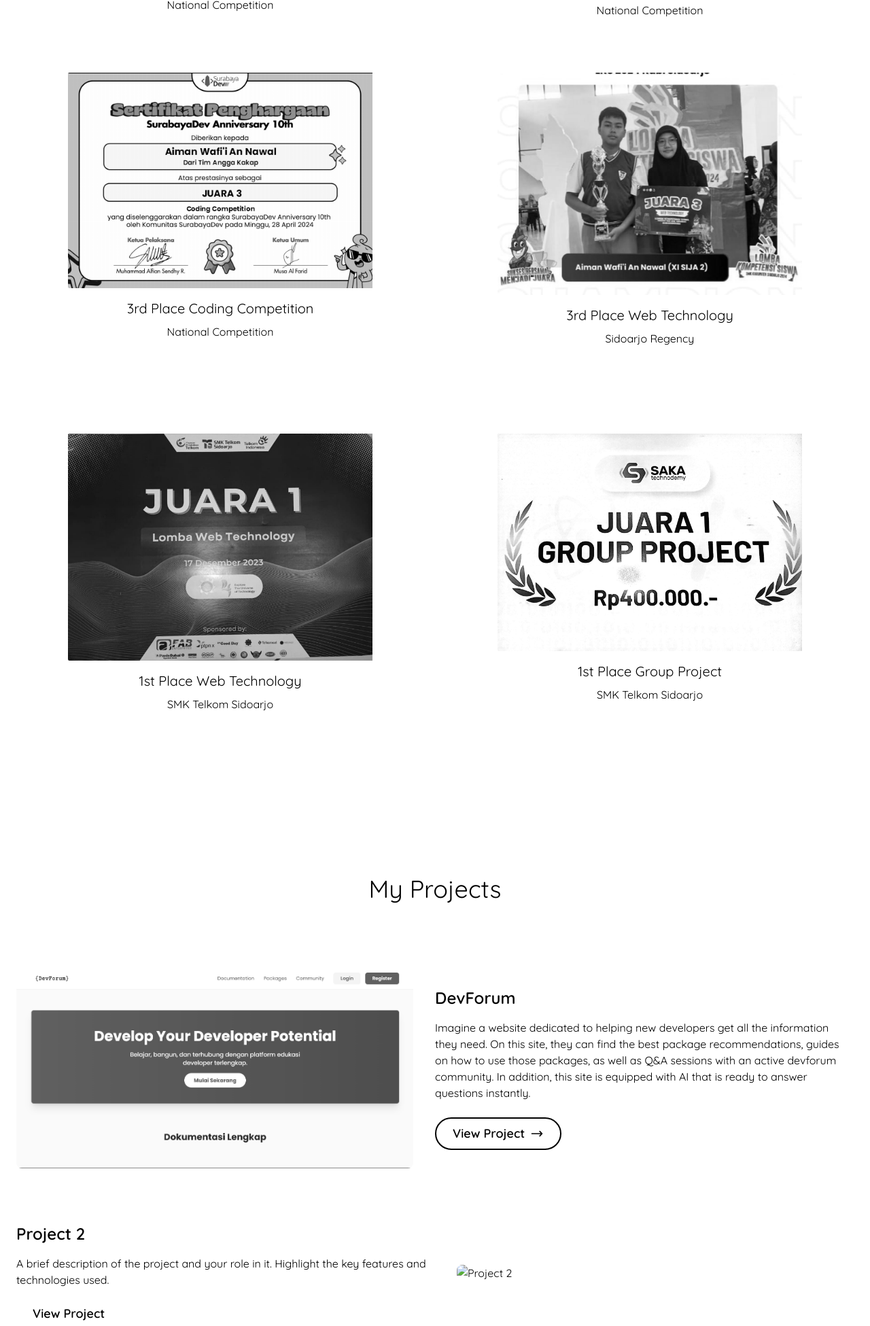
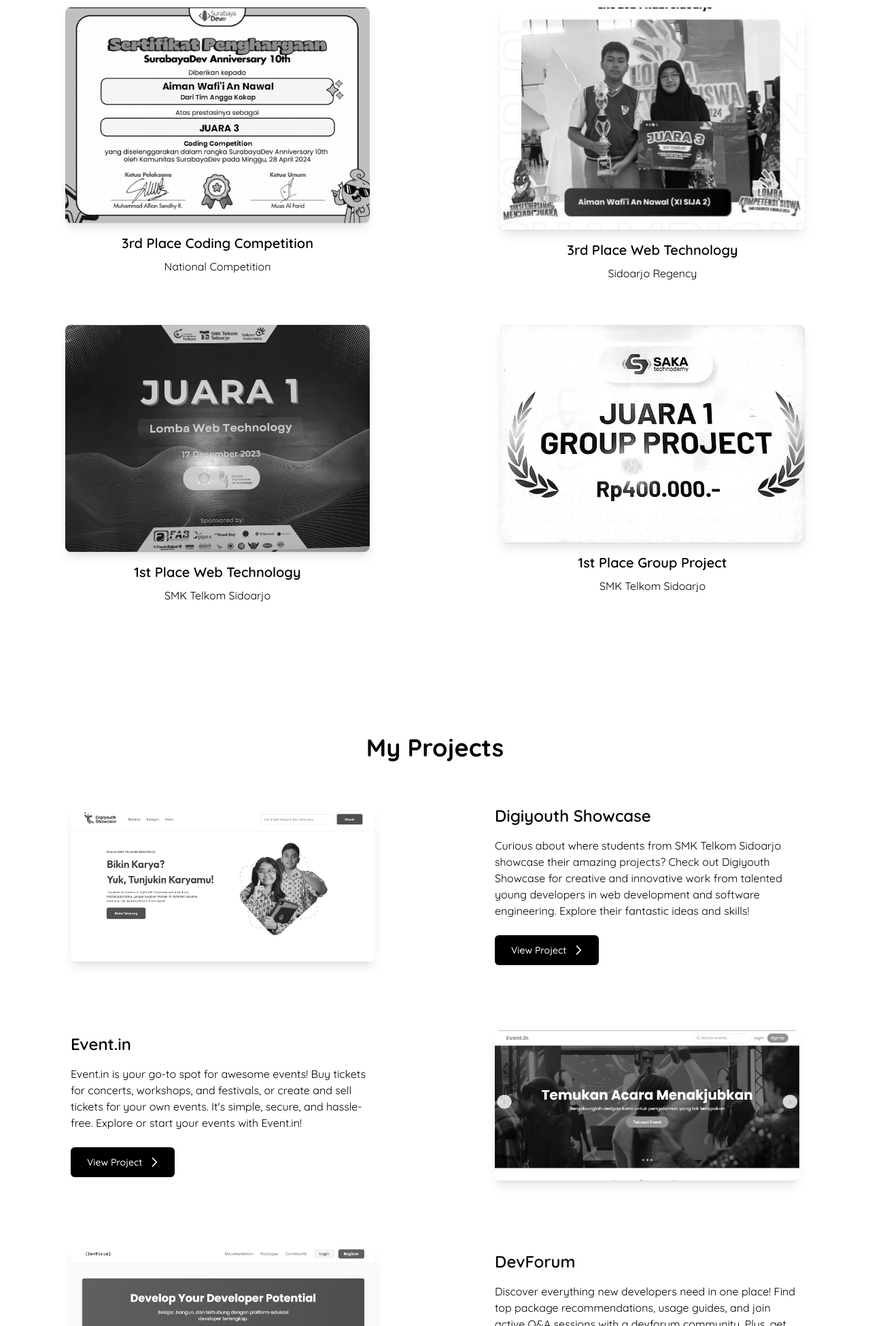
Before and after one commit to Aimannawal/Aimannawal.github.io, a website: page index.html in a window 1280 px wide. Shown: the part 2061-4012 px from the top of the page at 68% size. Drawn offline with nearby package versions, Linux system fonts and the light colour scheme.

Commit message:
kecilin gambar awards

```diff
--- a/index.html
+++ b/index.html
@@ -103,38 +103,55 @@
     </section>
 
     <!-- Awards Section -->
-    <section id="Awards" class="py-24 section-fade-in">
-        <div class="container mx-auto px-6">
-            <h2 class="text-4xl mb-36 text-center">My Awards</h2>
-            <div class="grid grid-cols-1 md:grid-cols-2 gap-8">
-                <div class="flex flex-col items-center transform hover:scale-105 grayscale hover:grayscale-0 transition-all ease-in-out duration-300">
-                    <img src="assets/fitcom.png" alt="lomba" class="w-[28rem] object-cover rounded-s-sm mb-4">
-                    <h3 class="text-xl mb-2">1st Place Website Progamming</h3>
+    <section id="Awards" class="py-24 bg-background section-fade-in">
+        <div class="container mx-auto px-4 sm:px-6 lg:px-8">
+            <h2 class="text-4xl font-bold mb-16 text-center">My Awards</h2>
+            <div class="grid md:grid-cols-2 gap-16">
+                <div class="flex flex-col items-center">
+                    <div class="w-full max-w-md mx-auto mb-4">
+                        <img src="assets/fitcom.png" alt="1st Place Website Programming" class="w-full h-auto rounded-lg shadow-lg transform hover:scale-105 duration-300 grayscale hover:grayscale-0 transition-all ease-in-out">
+                    </div>
+                    <h3 class="text-xl font-semibold mb-2">1st Place Website Programming</h3>
                     <p class="text-center">National Competition</p>
                 </div>
-                <div class="flex flex-col items-center transform hover:scale-105 grayscale hover:grayscale-0 transition-all ease-in-out duration-300">
-                    <img src="assets/polije.png" alt="lomba" class="w-[28rem] h-42 object-cover rounded-s-sm mb-4">
-                    <h3 class="text-xl mb-2">3rd Place Web Progamming</h3>
+
+                <div class="flex flex-col items-center">
+                    <div class="w-full max-w-md mx-auto mb-4">
+                        <img src="assets/polije.png" alt="3rd Place Web Programming" class="w-full h-auto rounded-lg shadow-lg transform hover:scale-105 duration-300 grayscale hover:grayscale-0 transition-all ease-in-out">
+                    </div>
+                    <h3 class="text-xl font-semibold mb-2">3rd Place Web Programming</h3>
                     <p class="text-center">National Competition</p>
                 </div>
-                <div class="flex flex-col items-center transform hover:scale-105 grayscale hover:grayscale-0 transition-all ease-in-out duration-300 py-12">
-                    <img src="assets/surabayadev.png" alt="lomba" class="w-[28rem] h-42 object-cover rounded-s-sm mb-4">
-                    <h3 class="text-xl mb-2">3rd Place Coding Competition</h3>
+
+                <div class="flex flex-col items-center">
+                    <div class="w-full max-w-md mx-auto mb-4">
+                        <img src="assets/surabayadev.png" alt="3rd Place Coding Competition" class="w-full h-auto rounded-lg shadow-lg transform hover:scale-105 duration-300 grayscale hover:grayscale-0 transition-all ease-in-out">
+                    </div>
+                    <h3 class="text-xl font-semibold mb-2">3rd Place Coding Competition</h3>
                     <p class="text-center">National Competition</p>
                 </div>
-                <div class="flex flex-col items-center transform hover:scale-105 grayscale hover:grayscale-0 transition-all ease-in-out duration-300 py-12">
-                    <img src="assets/lks.png" alt="lomba" class="w-[28rem] h-42 object-cover rounded-s-sm mb-4">
-                    <h3 class="text-xl mb-2">3rd Place Web Technology</h3>
+
+                <div class="flex flex-col items-center">
+                    <div class="w-full max-w-md mx-auto mb-4">
+                        <img src="assets/lks.png" alt="3rd Place Web Technology" class="w-full h-auto rounded-lg shadow-lg transform hover:scale-105 duration-300 grayscale hover:grayscale-0 transition-all ease-in-out">
+                    </div>
+                    <h3 class="text-xl font-semibold mb-2">3rd Place Web Technology</h3>
                     <p class="text-center">Sidoarjo Regency</p>
                 </div>
-                <div class="flex flex-col items-center transform hover:scale-105 grayscale hover:grayscale-0 transition-all ease-in-out duration-300 py-12">
-                    <img src="assets/techfest.png" alt="lomba" class="w-[28rem] h-42 object-cover rounded-s-sm mb-4">
-                    <h3 class="text-xl mb-2">1st Place Web Technology</h3>
+
+                <div class="flex flex-col items-center">
+                    <div class="w-full max-w-md mx-auto mb-4">
+                        <img src="assets/techfest.png" alt="1st Place Web Technology" class="w-full h-auto rounded-lg shadow-lg transform hover:scale-105 duration-300 grayscale hover:grayscale-0 transition-all ease-in-out">
+                    </div>
+                    <h3 class="text-xl font-semibold mb-2">1st Place Web Technology</h3>
                     <p class="text-center">SMK Telkom Sidoarjo</p>
                 </div>
-                <div class="flex flex-col items-center transform hover:scale-105 grayscale hover:grayscale-0 transition-all ease-in-out duration-300 py-12">
-                    <img src="assets/saka.png" alt="lomba" class="w-[28rem] h-42 object-cover rounded-s-sm mb-4">
-                    <h3 class="text-xl mb-2">1st Place Group Project</h3>
+
+                <div class="flex flex-col items-center">
+                    <div class="w-full max-w-md mx-auto mb-4">
+                        <img src="assets/saka.png" alt="1st Place Group Project" class="w-full h-auto rounded-lg shadow-lg transform hover:scale-105 duration-300 grayscale hover:grayscale-0 transition-all ease-in-out">
+                    </div>
+                    <h3 class="text-xl font-semibold mb-2">1st Place Group Project</h3>
                     <p class="text-center">SMK Telkom Sidoarjo</p>
                 </div>
             </div>
@@ -143,43 +160,86 @@
 
     <!-- Projects Section -->
     <section id="projects" class="py-24 bg-background section-fade-in">
-        <div class="container mx-auto px-6">
-            <h2 class="text-4xl mb-24 text-center">My Projects</h2>
-            <div class="space-y-20">
-                <div class="flex flex-col md:flex-row items-center">
-                    <div class="md:w-1/2 mb-8 md:mb-0 md:pr-8">
-                        <img src="assets/Devforum.png" alt="Devforum" class="w-full h-auto rounded-lg transform hover:scale-105 duration-300 grayscale hover:grayscale-0 transition-all ease-in-out">
+        <div class="container mx-auto px-4 sm:px-6 lg:px-8">
+            <h2 class="text-4xl font-bold mb-16 text-center">My Projects</h2>
+            <div class="space-y-24">
+                <div class="grid md:grid-cols-2 gap-8 items-center">
+                    <div class="w-full max-w-md mx-auto">
+                        <img src="assets/Digiyouth.png" alt="Digiyouth Showcase" class="w-full h-auto rounded-lg shadow-lg transform hover:scale-105 duration-300 grayscale hover:grayscale-0 transition-all ease-in-out">
                     </div>
-                    <div class="md:w-1/2">
-                        <h3 class="text-2xl font-semibold mb-4">DevForum</h3>
-                        <p class="mb-6">Imagine a website dedicated to helping new developers get all the information they need. On this site, they can find the best package recommendations, guides on how to use those packages, as well as Q&A sessions with an active devforum community. In addition, this site is equipped with AI that is ready to answer questions instantly.</p>
-                        <a href="https://github.com/Aimannawal/Devforum.git" class="group relative inline-flex items-center gap-2 text-black px-6 py-2 rounded-full border-2 border-black hover:border-accent transition-colors duration-300 text-lg font-semibold overflow-hidden">
-                            <span class="relative z-10 transition-colors duration-300 group-hover:text-white">View Project</span>
-                            <svg xmlns="http://www.w3.org/2000/svg" class="relative z-10 h-5 w-5 transition-all duration-300 group-hover:translate-x-1 group-hover:text-white" fill="none" viewBox="0 0 24 24" stroke="currentColor">
-                                <path stroke-linecap="round" stroke-linejoin="round" stroke-width="2" d="M17 8l4 4m0 0l-4 4m4-4H3" />
+                    <div class="flex flex-col items-center md:items-start max-w-md mx-auto">
+                        <h3 class="text-2xl font-semibold mb-4">Digiyouth Showcase</h3>
+                        <p class="mb-6 text-center md:text-left">Curious about where students from SMK Telkom Sidoarjo showcase their amazing projects? Check out Digiyouth Showcase for creative and innovative work from talented young developers in web development and software engineering. Explore their fantastic ideas and skills!</p>
+                        <a href="#" class="inline-flex items-center px-6 py-3 text-sm font-medium text-white bg-black rounded-md hover:bg-gray-800 focus:outline-none focus:ring-2 focus:ring-offset-2 focus:ring-gray-500 transition-colors duration-300">
+                            View Project
+                            <svg xmlns="http://www.w3.org/2000/svg" class="h-5 w-5 ml-2 -mr-1" fill="none" viewBox="0 0 24 24" stroke="currentColor">
+                                <path stroke-linecap="round" stroke-linejoin="round" stroke-width="2" d="M9 5l7 7-7 7" />
                             </svg>
-                            <div class="absolute inset-0 bg-accent -translate-x-full group-hover:translate-x-0 transition-transform duration-300"></div>
                         </a>
                     </div>
                 </div>
-                <div class="flex flex-col md:flex-row-reverse items-center">
-                    <div class="md:w-1/2 mb-8 md:mb-0 md:pl-8">
-                        <img src="/placeholder.svg?height=400&width=600" alt="Project 2" class="w-full h-auto rounded-lg transform hover:scale-105 transition duration-300">
+
+                <div class="grid md:grid-cols-2 gap-8 items-center">
+                    <div class="w-full max-w-md mx-auto md:order-last">
+                        <img src="assets/eventin.png" alt="Event.in" class="w-full h-auto rounded-lg shadow-lg transform hover:scale-105 duration-300 grayscale hover:grayscale-0 transition-all ease-in-out">
                     </div>
-                    <div class="md:w-1/2">
-                        <h3 class="text-2xl font-semibold mb-4">Project 2</h3>
-                        <p class="mb-6">A brief description of the project and your role in it. Highlight the key features and technologies used.</p>
-                        <a href="#" class="text-black px-6 py-2 rounded-full text-lg font-semibold">View Project</a>
+                    <div class="flex flex-col items-center md:items-start max-w-md mx-auto">
+                        <h3 class="text-2xl font-semibold mb-4">Event.in</h3>
+                        <p class="mb-6 text-center md:text-left">Event.in is your go-to spot for awesome events! Buy tickets for concerts, workshops, and festivals, or create and sell tickets for your own events. It's simple, secure, and hassle-free. Explore or start your events with Event.in!</p>
+                        <a href="https://github.com/Aimannawal/Event.in.git" class="inline-flex items-center px-6 py-3 text-sm font-medium text-white bg-black rounded-md hover:bg-gray-800 focus:outline-none focus:ring-2 focus:ring-offset-2 focus:ring-gray-500 transition-colors duration-300">
+                            View Project
+                            <svg xmlns="http://www.w3.org/2000/svg" class="h-5 w-5 ml-2 -mr-1" fill="none" viewBox="0 0 24 24" stroke="currentColor">
+                                <path stroke-linecap="round" stroke-linejoin="round" stroke-width="2" d="M9 5l7 7-7 7" />
+                            </svg>
+                        </a>
                     </div>
                 </div>
-                <div class="flex flex-col md:flex-row items-center">
-                    <div class="md:w-1/2 mb-8 md:mb-0 md:pr-8">
-                        <img src="/placeholder.svg?height=400&width=600" alt="Project 3" class="w-full h-auto rounded-lg transform hover:scale-105 transition duration-300">
+
+                <div class="grid md:grid-cols-2 gap-8 items-center">
+                    <div class="w-full max-w-md mx-auto">
+                        <img src="assets/Devforum.png" alt="Devforum" class="w-full h-auto rounded-lg shadow-lg transform hover:scale-105 duration-300 grayscale hover:grayscale-0 transition-all ease-in-out">
                     </div>
-                    <div class="md:w-1/2">
+                    <div class="flex flex-col items-center md:items-start max-w-md mx-auto">
+                        <h3 class="text-2xl font-semibold mb-4">DevForum</h3>
+                        <p class="mb-6 text-center md:text-left">Discover everything new developers need in one place! Find top package recommendations, usage guides, and join active Q&A sessions with a devforum community. Plus, get instant answers from our AI.</p>
+                        <a href="https://github.com/Aimannawal/Devforum.git" class="inline-flex items-center px-6 py-3 text-sm font-medium text-white bg-black rounded-md hover:bg-gray-800 focus:outline-none focus:ring-2 focus:ring-offset-2 focus:ring-gray-500 transition-colors duration-300">
+                            View Project
+                            <svg xmlns="http://www.w3.org/2000/svg" class="h-5 w-5 ml-2 -mr-1" fill="none" viewBox="0 0 24 24" stroke="currentColor">
+                                <path stroke-linecap="round" stroke-linejoin="round" stroke-width="2" d="M9 5l7 7-7 7" />
+                            </svg>
+                        </a>
+                    </div>
+                </div>
+
+                <div class="grid md:grid-cols-2 gap-8 items-center">
+                    <div class="w-full max-w-md mx-auto md:order-last">
+                        <img src="/placeholder.svg?height=400&width=600" alt="Project 2" class="w-full h-auto rounded-lg shadow-lg transform hover:scale-105 duration-300 grayscale hover:grayscale-0 transition-all ease-in-out">
+                    </div>
+                    <div class="flex flex-col items-center md:items-start max-w-md mx-auto">
+                        <h3 class="text-2xl font-semibold mb-4">Project 2</h3>
+                        <p class="mb-6 text-center md:text-left">A brief description of the project and your role in it. Highlight the key features and technologies used.</p>
+                        <a href="#" class="inline-flex items-center px-6 py-3 text-sm font-medium text-white bg-black rounded-md hover:bg-gray-800 focus:outline-none focus:ring-2 focus:ring-offset-2 focus:ring-gray-500 transition-colors duration-300">
+                            View Project
+                            <svg xmlns="http://www.w3.org/2000/svg" class="h-5 w-5 ml-2 -mr-1" fill="none" viewBox="0 0 24 24" stroke="currentColor">
+                                <path stroke-linecap="round" stroke-linejoin="round" stroke-width="2" d="M9 5l7 7-7 7" />
+                            </svg>
+                        </a>
+                    </div>
+                </div>
+
+                <div class="grid md:grid-cols-2 gap-8 items-center">
+                    <div class="w-full max-w-md mx-auto">
+                        <img src="/placeholder.svg?height=400&width=600" alt="Project 3" class="w-full h-auto rounded-lg shadow-lg transform hover:scale-105 duration-300 grayscale hover:grayscale-0 transition-all ease-in-out">
+                    </div>
+                    <div class="flex flex-col items-center md:items-start max-w-md mx-auto">
                         <h3 class="text-2xl font-semibold mb-4">Project 3</h3>
-                        <p class="mb-6">A brief description of the project and your role in it. Highlight the key features and technologies used.</p>
-                        <a href="#" class="text-black px-6 py-2 rounded-full text-lg font-semibold">View Project</a>
+                        <p class="mb-6 text-center md:text-left">A brief description of the project and your role in it. Highlight the key features and technologies used.</p>
+                        <a href="#" class="inline-flex items-center px-6 py-3 text-sm font-medium text-white bg-black rounded-md hover:bg-gray-800 focus:outline-none focus:ring-2 focus:ring-offset-2 focus:ring-gray-500 transition-colors duration-300">
+                            View Project
+                            <svg xmlns="http://www.w3.org/2000/svg" class="h-5 w-5 ml-2 -mr-1" fill="none" viewBox="0 0 24 24" stroke="currentColor">
+                                <path stroke-linecap="round" stroke-linejoin="round" stroke-width="2" d="M9 5l7 7-7 7" />
+                            </svg>
+                        </a>
                     </div>
                 </div>
             </div>
```
Also changed, not shown: assets/digiyouth.png (added), assets/eventin.png (added).
